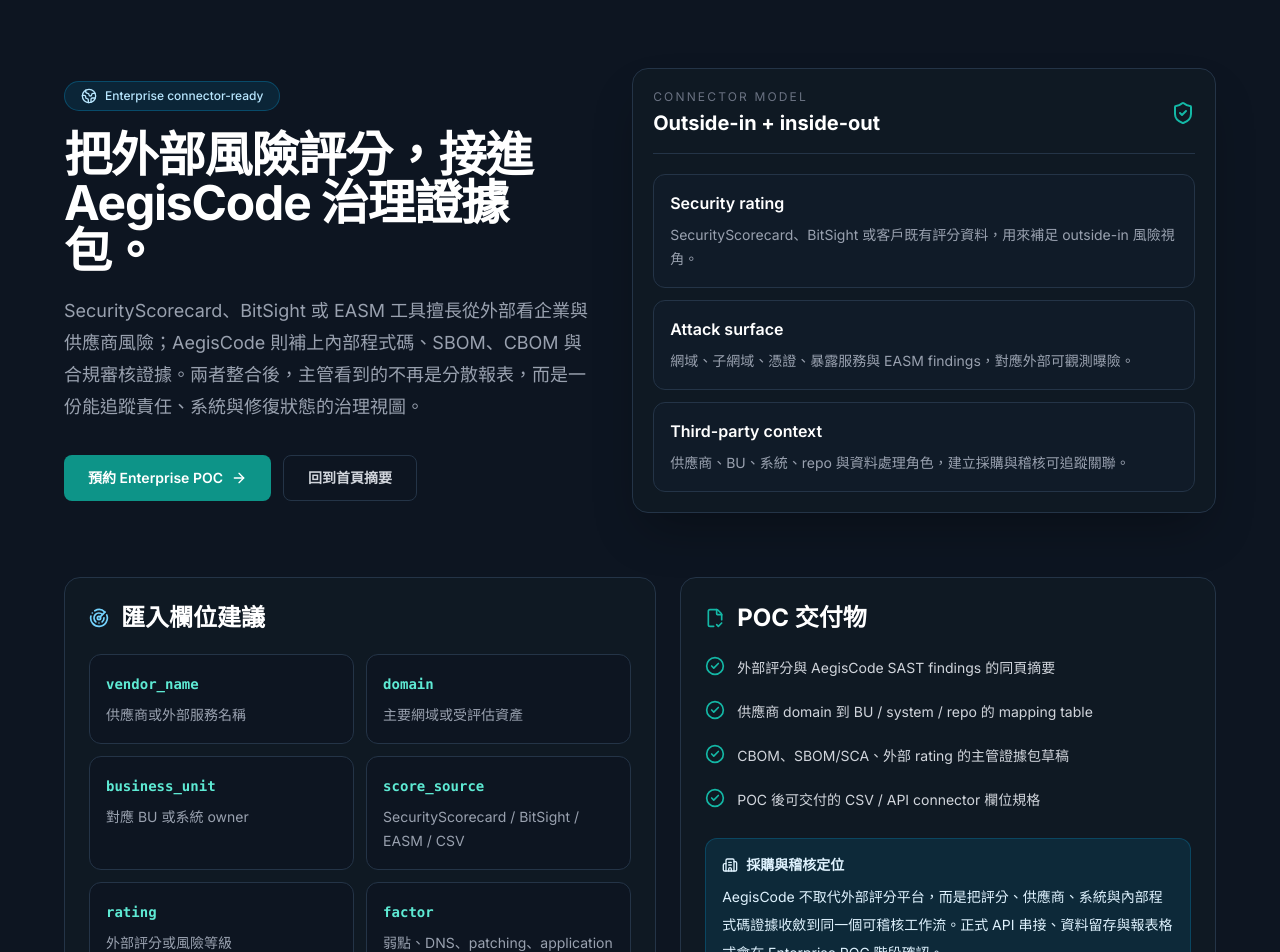
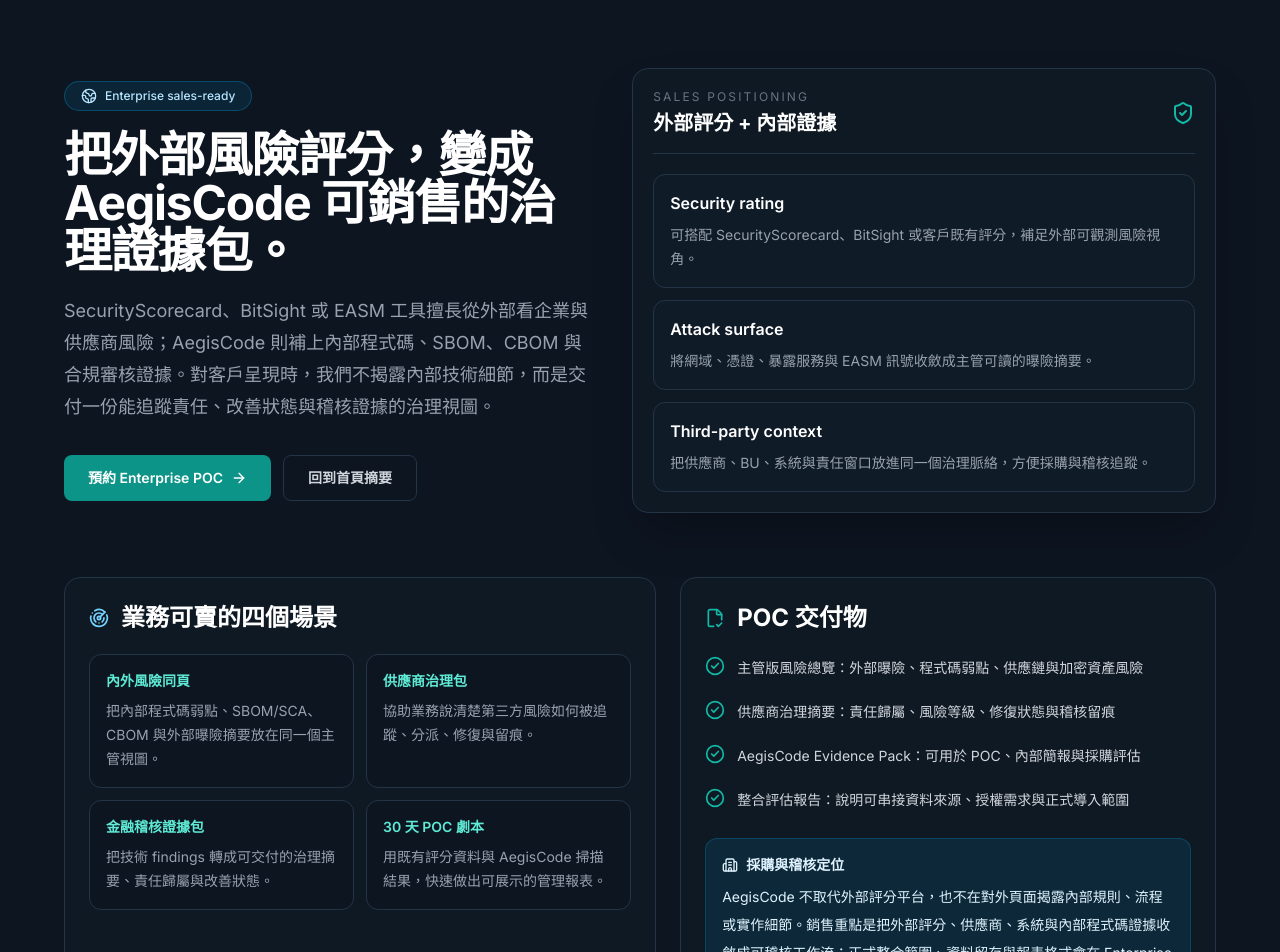
Before and after one commit to Kevin-Power/aegiscode-website, a Next.js app: page /external-risk in a window 1280 px wide. Shown: the part 60-1012 px from the top of the page. Built offline with nearby package versions, Linux system fonts and the light colour scheme.

Commit message:
feat: package external risk as sales-ready governance

```diff
--- a/src/app/external-risk/page.tsx
+++ b/src/app/external-risk/page.tsx
@@ -14,34 +14,30 @@ import Footer from "@/components/footer";
 const sources = [
   {
     title: "Security rating",
-    desc: "SecurityScorecard、BitSight 或客戶既有評分資料，用來補足 outside-in 風險視角。",
+    desc: "可搭配 SecurityScorecard、BitSight 或客戶既有評分，補足外部可觀測風險視角。",
   },
   {
     title: "Attack surface",
-    desc: "網域、子網域、憑證、暴露服務與 EASM findings，對應外部可觀測曝險。",
+    desc: "將網域、憑證、暴露服務與 EASM 訊號收斂成主管可讀的曝險摘要。",
   },
   {
     title: "Third-party context",
-    desc: "供應商、BU、系統、repo 與資料處理角色，建立採購與稽核可追蹤關聯。",
+    desc: "把供應商、BU、系統與責任窗口放進同一個治理脈絡，方便採購與稽核追蹤。",
   },
 ];
 
-const fields = [
-  ["vendor_name", "供應商或外部服務名稱"],
-  ["domain", "主要網域或受評估資產"],
-  ["business_unit", "對應 BU 或系統 owner"],
-  ["score_source", "SecurityScorecard / BitSight / EASM / CSV"],
-  ["rating", "外部評分或風險等級"],
-  ["factor", "弱點、DNS、patching、application security 等 factor"],
-  ["repo_or_system", "對應內部 repo、服務或系統代號"],
-  ["evidence_owner", "負責補件或回覆稽核的人員角色"],
+const salesPlays = [
+  ["內外風險同頁", "把內部程式碼弱點、SBOM/SCA、CBOM 與外部曝險摘要放在同一個主管視圖。"],
+  ["供應商治理包", "協助業務說清楚第三方風險如何被追蹤、分派、修復與留痕。"],
+  ["金融稽核證據包", "把技術 findings 轉成可交付的治理摘要、責任歸屬與改善狀態。"],
+  ["30 天 POC 劇本", "用既有評分資料與 AegisCode 掃描結果，快速做出可展示的管理報表。"],
 ];
 
 const deliverables = [
-  "外部評分與 AegisCode SAST findings 的同頁摘要",
-  "供應商 domain 到 BU / system / repo 的 mapping table",
-  "CBOM、SBOM/SCA、外部 rating 的主管證據包草稿",
-  "POC 後可交付的 CSV / API connector 欄位規格",
+  "主管版風險總覽：外部曝險、程式碼弱點、供應鏈與加密資產風險",
+  "供應商治理摘要：責任歸屬、風險等級、修復狀態與稽核留痕",
+  "AegisCode Evidence Pack：可用於 POC、內部簡報與採購評估",
+  "整合評估報告：說明可串接資料來源、授權需求與正式導入範圍",
 ];
 
 export const metadata = {
@@ -60,13 +56,13 @@ export default function ExternalRiskPage() {
             <div>
               <div className="mb-5 inline-flex items-center gap-2 rounded-full border border-sky-400/25 bg-sky-400/10 px-4 py-1.5 text-xs font-medium text-sky-200">
                 <Globe2 className="h-4 w-4" />
-                Enterprise connector-ready
+                Enterprise sales-ready
               </div>
               <h1 className="text-4xl font-bold tracking-tight sm:text-5xl">
-                把外部風險評分，接進 AegisCode 治理證據包。
+                把外部風險評分，變成 AegisCode 可銷售的治理證據包。
               </h1>
               <p className="mt-5 max-w-2xl text-lg leading-8 text-gray-400">
-                SecurityScorecard、BitSight 或 EASM 工具擅長從外部看企業與供應商風險；AegisCode 則補上內部程式碼、SBOM、CBOM 與合規審核證據。兩者整合後，主管看到的不再是分散報表，而是一份能追蹤責任、系統與修復狀態的治理視圖。
+                SecurityScorecard、BitSight 或 EASM 工具擅長從外部看企業與供應商風險；AegisCode 則補上內部程式碼、SBOM、CBOM 與合規審核證據。對客戶呈現時，我們不揭露內部技術細節，而是交付一份能追蹤責任、改善狀態與稽核證據的治理視圖。
               </p>
               <div className="mt-8 flex flex-col gap-3 sm:flex-row">
                 <Link
@@ -89,9 +85,9 @@ export default function ExternalRiskPage() {
               <div className="mb-5 flex items-center justify-between border-b border-[#243447] pb-4">
                 <div>
                   <p className="text-xs uppercase tracking-[0.18em] text-gray-500">
-                    Connector Model
+                    Sales Positioning
                   </p>
-                  <h2 className="mt-1 text-xl font-bold">Outside-in + inside-out</h2>
+                  <h2 className="mt-1 text-xl font-bold">外部評分 + 內部證據</h2>
                 </div>
                 <ShieldCheck className="h-6 w-6 text-[#14B8A6]" />
               </div>
@@ -113,15 +109,15 @@ export default function ExternalRiskPage() {
             <section className="rounded-2xl border border-[#243447] bg-[#0F1923] p-6">
               <div className="mb-5 flex items-center gap-3">
                 <Radar className="h-5 w-5 text-sky-300" />
-                <h2 className="text-2xl font-bold">匯入欄位建議</h2>
+                <h2 className="text-2xl font-bold">業務可賣的四個場景</h2>
               </div>
               <div className="grid gap-3 sm:grid-cols-2">
-                {fields.map(([field, meaning]) => (
+                {salesPlays.map(([title, meaning]) => (
                   <div
-                    key={field}
+                    key={title}
                     className="rounded-xl border border-[#243447] bg-[#0D1521] p-4"
                   >
-                    <code className="text-sm font-semibold text-[#5EEAD4]">{field}</code>
+                    <h3 className="text-sm font-semibold text-[#5EEAD4]">{title}</h3>
                     <p className="mt-2 text-sm leading-6 text-gray-400">{meaning}</p>
                   </div>
                 ))}
@@ -147,7 +143,7 @@ export default function ExternalRiskPage() {
                   採購與稽核定位
                 </div>
                 <p className="text-sm leading-7 text-sky-100">
-                  AegisCode 不取代外部評分平台，而是把評分、供應商、系統與內部程式碼證據收斂到同一個可稽核工作流。正式 API 串接、資料留存與報表格式會在 Enterprise POC 階段確認。
+                  AegisCode 不取代外部評分平台，也不在對外頁面揭露內部規則、流程或實作細節。銷售重點是把外部評分、供應商、系統與內部程式碼證據收斂成可稽核工作流；正式整合範圍、資料留存與報表格式會在 Enterprise POC 階段確認。
                 </p>
               </div>
             </section>
--- a/src/components/external-risk.tsx
+++ b/src/components/external-risk.tsx
@@ -17,7 +17,7 @@ const signals = [
   {
     icon: Radar,
     label: "外部曝險評分",
-    text: "可匯入 SecurityScorecard、BitSight 或客戶既有 EASM 評分，補齊外部可觀測風險。",
+    text: "可搭配 SecurityScorecard、BitSight 或客戶既有 EASM 評分，補齊外部可觀測風險。",
   },
   {
     icon: Building2,
@@ -27,7 +27,7 @@ const signals = [
   {
     icon: FileCheck2,
     label: "主管證據包",
-    text: "把 SAST、SBOM、CBOM 與外部 rating 放進同一份治理摘要，方便稽核與董事會溝通。",
+    text: "把 SAST、SBOM、CBOM 與外部評分放進同一份治理摘要，方便稽核與董事會溝通。",
   },
 ];
 
@@ -62,7 +62,7 @@ export default function ExternalRisk() {
           <div>
             <div className="mb-5 inline-flex items-center gap-2 rounded-full border border-sky-400/25 bg-sky-400/10 px-4 py-1.5 text-xs font-medium text-sky-200">
               <Globe2 className="h-4 w-4" />
-              外部風險資料整合 / Connector-ready
+              外部風險治理包 / Sales-ready
             </div>
             <h2 className="text-3xl font-bold tracking-tight sm:text-4xl">
               從程式碼治理，延伸到外部曝險與供應商風險。
@@ -95,7 +95,7 @@ export default function ExternalRisk() {
                 href="/external-risk"
                 className="inline-flex items-center gap-2 rounded-lg border border-sky-400/30 px-5 py-3 text-sm font-semibold text-sky-100 transition hover:border-sky-300 hover:bg-sky-400/10"
               >
-                查看外部風險整合規格
+                查看外部風險銷售方案
                 <ArrowUpRight className="h-4 w-4" />
               </Link>
             </div>
@@ -112,7 +112,7 @@ export default function ExternalRisk() {
                 <p className="text-xs uppercase tracking-[0.18em] text-gray-500">
                   Executive Risk View
                 </p>
-                <h3 className="mt-1 text-xl font-bold text-white">AegisCode Evidence Pack</h3>
+                <h3 className="mt-1 text-xl font-bold text-white">AegisCode Governance Pack</h3>
               </div>
               <div className="rounded-lg border border-[#14B8A6]/30 bg-[#14B8A6]/10 px-3 py-2 text-xs font-semibold text-[#5EEAD4]">
                 POC-ready
@@ -155,7 +155,7 @@ export default function ExternalRisk() {
             <div className="mt-5 flex items-start gap-3 rounded-xl border border-sky-400/20 bg-sky-400/10 p-4">
               <ShieldAlert className="mt-0.5 h-5 w-5 shrink-0 text-sky-200" />
               <p className="text-sm leading-6 text-sky-100">
-                Connector-ready 表示可於 Enterprise POC 匯入 API 或 CSV 資料；正式串接範圍依客戶授權、資料來源與合約確認。
+                對外只呈現治理成果、交付範圍與導入條件；正式整合方式、資料留存與服務邊界會在 Enterprise POC 與合約階段確認。
               </p>
             </div>
 
```
